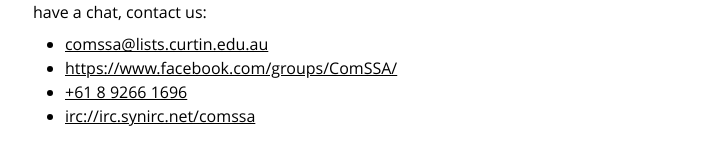
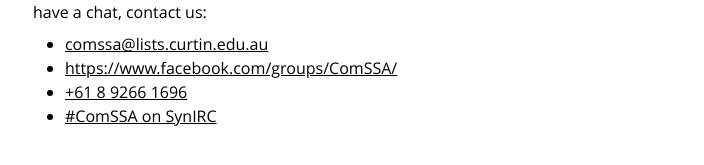
Before and after one commit to ComSSA/www.comssa.org.au, a Jekyll site: the page built from index.html, in a window 1280 px wide. Shown: the part 590-755 px from the top of the page, without its empty margins (287-991 px from the left). Built offline with Jekyll 4.4.1, drawn with Linux system fonts in a browser that asks for light colours.

Commit message:
better displayed text for IRC link

```diff
--- a/index.html
+++ b/index.html
@@ -33,5 +33,5 @@ enquiries, or just to have a chat, contact us:
 	    >https://www.facebook.com/groups/ComSSA/</a>
 	<li><a href="tel:+61892661696">+61 8 9266 1696</a>
 	<li><a href="irc://irc.synirc.net/comssa"
-	    >irc://irc.synirc.net/comssa</a>
+	    >#ComSSA on SynIRC</a>
 </ul>
```
